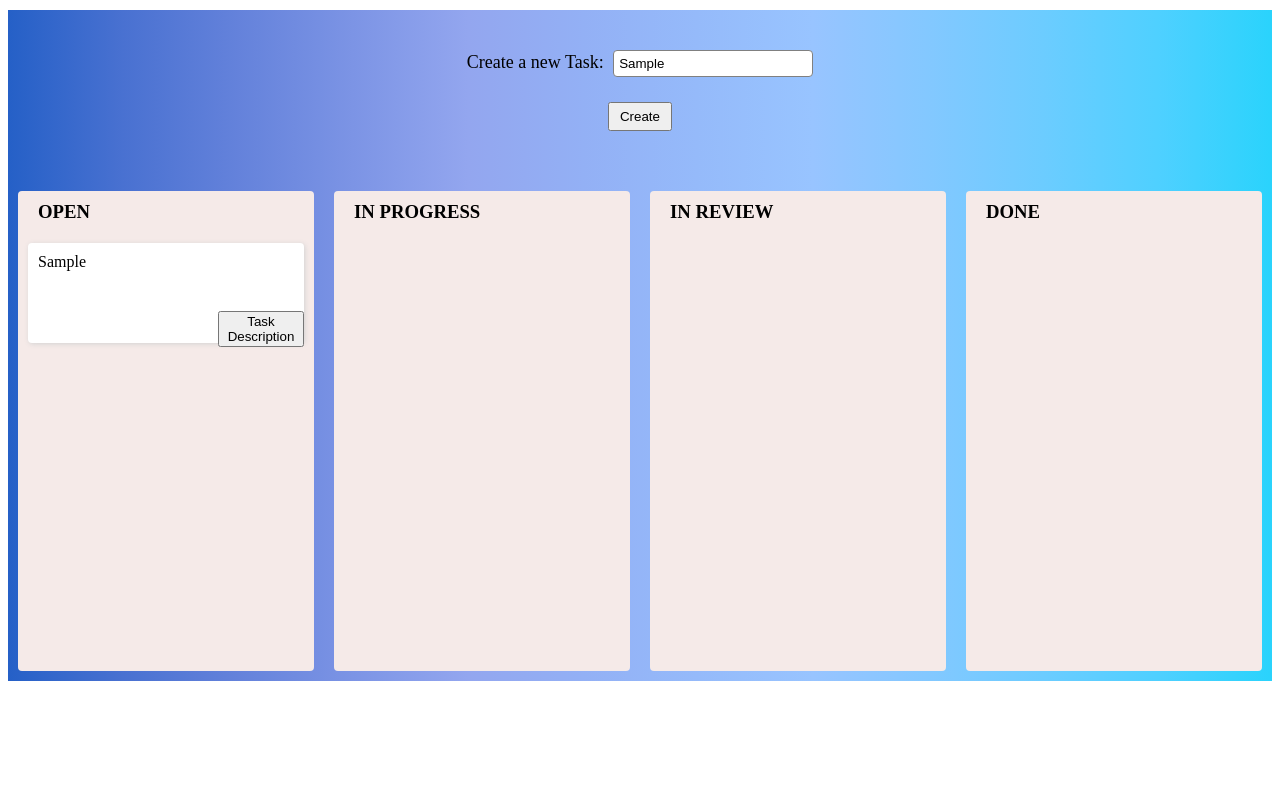
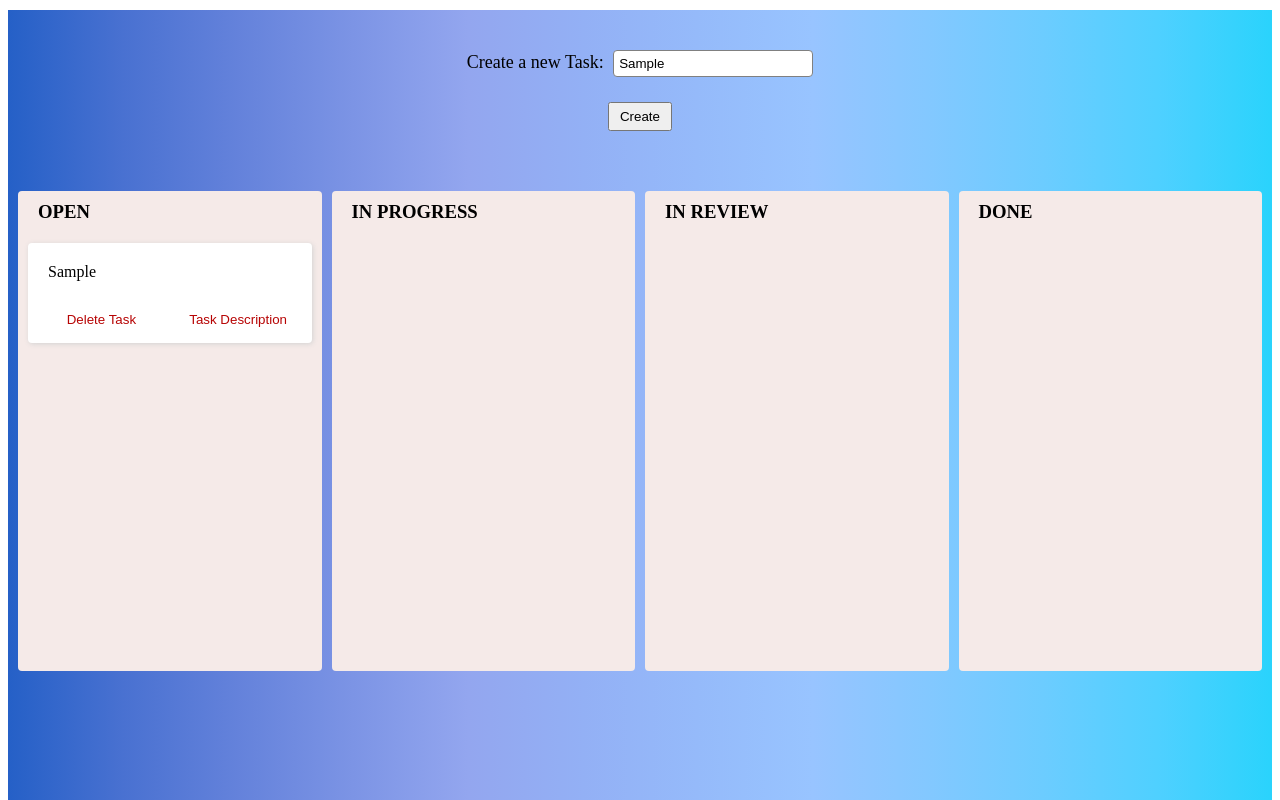
Before and after one commit to vinay7299/TaskManager, a plain HTML site: page index.html in a window 1280 px wide. Both pictures are taken after typing "Sample" into the empty fields and a click on the button "Create". Shown: the top 800 px of the page. Drawn offline with Linux system fonts and the light colour scheme.

Commit message:
added delete button and fixed css

```diff
--- a/App.js
+++ b/App.js
@@ -60,6 +60,9 @@ function addTask() {
 
         let buttonDiv = document.createElement("div");
 
+        let delButton = document.createElement("button");
+        delButton.innerHTML = "Delete Task";
+
         let descButton = document.createElement("button");
         descButton.innerHTML = "Task Description";
 
@@ -74,6 +77,10 @@ function addTask() {
         };
         let taskName_attributes = { class: "taskName" };
         let buttonDiv_attributes = { class: "button-div", id: "buttonDiv" };
+        let delButton_attributes = {
+            class: "del-button",
+            id: "delButton" + newTask.taskId,
+        };
         let descButton_attributes = {
             class: "desc-button",
             id: "descButton" + newTask.taskId,
@@ -83,10 +90,12 @@ function addTask() {
         setAttributes(task, task_attributes);
         setAttributes(taskName, taskName_attributes);
         setAttributes(buttonDiv, buttonDiv_attributes);
+        setAttributes(delButton, delButton_attributes);
         setAttributes(descButton, descButton_attributes);
 
         //  appending new elements to open
         taskName.appendChild(document.createTextNode(input));
+        buttonDiv.appendChild(delButton);
         buttonDiv.appendChild(descButton);
         task.appendChild(taskName);
         task.appendChild(buttonDiv);
@@ -94,9 +103,26 @@ function addTask() {
 
         //  adding event listener
         descButton.setAttribute("onclick", "taskDesc(event)");
+        delButton.setAttribute("onclick", "delTask(event)");
     } else {
         alert("Input Task Name to continue");
     }
+}
+
+//  delete Task button function
+function delTask(event) {
+    let id = event.target.id;
+    id = id.substr(9, id.length - 1);
+    console.log(id);
+
+    document.getElementById(id).style.display = "none";
+
+    taskList = JSON.parse(localStorage.getItem("taskList"));
+    taskList = taskList.filter((task) => {
+        return task.taskId != id;
+    });
+
+    localStorage.setItem("taskList", JSON.stringify(taskList));
 }
 
 //  task description button function
@@ -212,8 +238,10 @@ setTimeout(() => {
 
         let buttonDiv = document.createElement("div");
 
+        let delButton = document.createElement("button");
+        delButton.innerHTML = "Delete Task";
+
         let descButton = document.createElement("button");
-
         descButton.innerHTML = "Task Description";
 
         //  creating attributes for new elements
@@ -227,26 +255,32 @@ setTimeout(() => {
         };
         let taskName_attributes = { class: "taskName" };
         let buttonDiv_attributes = { class: "button-div", id: "buttonDiv" };
+        let delButton_attributes = {
+            class: "del-button",
+            id: "delButton" + element.taskId,
+        };
         let descButton_attributes = {
             class: "desc-button",
             id: "descButton" + element.taskId,
         };
-        console.log(descButton_attributes.id);
 
         //  setting attributes
         setAttributes(task, task_attributes);
         setAttributes(taskName, taskName_attributes);
         setAttributes(buttonDiv, buttonDiv_attributes);
+        setAttributes(delButton, delButton_attributes);
         setAttributes(descButton, descButton_attributes);
 
         //  appending new elements to section
         taskName.appendChild(document.createTextNode(element.taskName));
+        buttonDiv.appendChild(delButton);
         buttonDiv.appendChild(descButton);
         task.appendChild(taskName);
         task.appendChild(buttonDiv);
         section.appendChild(task);
 
         //  adding event listener
+        delButton.setAttribute("onclick", "delTask(event)");
         descButton.setAttribute("onclick", "taskDesc(event)");
     });
 }, 1);
--- a/styles.css
+++ b/styles.css
@@ -1,12 +1,24 @@
-
 .root {
     margin: 0;
     padding: 0;
 }
 
 .container-fluid {
-    background-image: linear-gradient(to right, #2560c7, #4971d1, #6482db,
-            #7c94e5, #93a6ef, #93b0f5, #95bafa, #98c4ff, #83c8ff, #6cccff, #4fd0ff, #2ad3fc);
+    background-image: linear-gradient(
+        to right,
+        #2560c7,
+        #4971d1,
+        #6482db,
+        #7c94e5,
+        #93a6ef,
+        #93b0f5,
+        #95bafa,
+        #98c4ff,
+        #83c8ff,
+        #6cccff,
+        #4fd0ff,
+        #2ad3fc
+    );
 }
 
 .drag-over {
@@ -23,6 +35,9 @@
 }
 
 .box {
+    display: flex;
+    flex-direction: column;
+    flex-wrap: wrap;
     position: relative;
     overflow-y: auto;
     overflow-x: hidden;
@@ -35,17 +50,26 @@
 }
 
 .grid-container {
-    display: grid;
-    grid-template-columns: repeat(4, 1fr);
-    /* border: 1px solid yellow; */
+    padding: 10px;
+    height: 1920px;
+    display: flex;
+    flex-direction: row;
+    flex-wrap: wrap;
+    gap: 10px;
+}
+
+.grid-container > * {
+    flex: 1 1 300px;
 }
 
 .grid-item {
+    /* flex: 1;
+    flex-grow: 1;
+    flex-shrink: 1;
+    flex-basis: 0; */
     height: 480px;
-    /* border: 1px solid red; */
     border-radius: 4px;
-    margin: 10px;
-    position: relative;
+    /* position: relative; */
     background-color: rgb(245, 234, 232);
 }
 
@@ -83,6 +107,9 @@
 }
 
 .task {
+    display: flex;
+    flex-direction: column;
+    /* gap: 10px; */
     background-color: white;
     /* border: 1px solid blue; */
     height: 100px;
@@ -93,6 +120,10 @@
 }
 
 .taskName {
+    /* border: 1px solid blue; */
+    font-size: 1em;
+    font-style: bold;
+    margin: 10px;
     display: inline-block;
     width: auto;
     text-align: left;
@@ -100,15 +131,30 @@
 }
 
 .button-div {
-    /* border: 1px solid red ; */
-    display: block;
-    margin-top: 30px;
+    /* border: 1px solid red; */
+    display: flex;
+    flex-direction: row;
+    justify-content: space-between;
+    gap: 10px;
+    padding: 10px;
+    align-items: center;
 }
 
-.desc-button {
-    bottom: 0px;
-    right: 0px;
-    margin-left: 190px;
+.button-div > * {
+    flex: 1 1 20px;
+}
+
+.button-div button :hover {
+    border: 1px solid #b70404;
+}
+
+.button-div button {
+    border: none;
+    color: #b70404;
+    background-color: #ffffff;
+    font-weight: 200;
+    margin-bottom: 10px;
+    cursor: pointer;
 }
 
 .modal {
```
